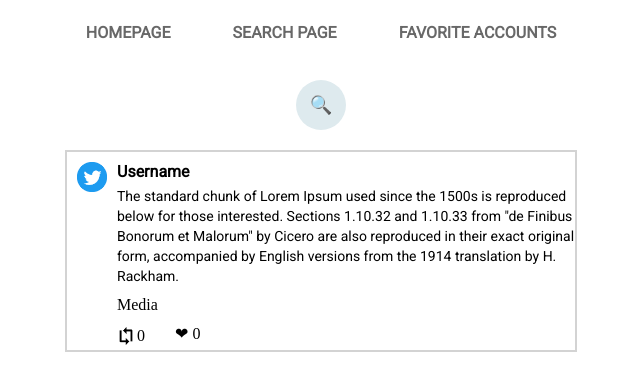
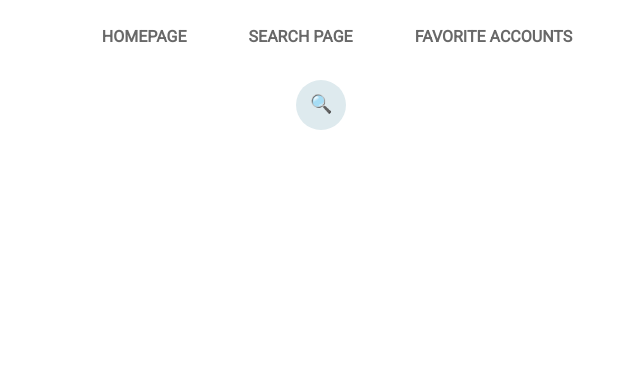
Before and after one commit to RaymondQuocDang/Twitter-App, a React (Create React App) app in the folder twitter-app/: page /search-page in a window 1280 px wide. Shown: the top 390 px of the page, without its empty margins (319-959 px from the left). Built offline with nearby package versions, Linux system fonts and the light colour scheme.

Commit message:
Connected back end to font end for Search Page

```diff
--- a/twitter-app/package.json
+++ b/twitter-app/package.json
@@ -6,7 +6,10 @@
     "@testing-library/jest-dom": "^5.16.5",
     "@testing-library/react": "^13.3.0",
     "@testing-library/user-event": "^13.5.0",
+    "axios": "^0.27.2",
+    "bootstrap": "^5.2.0",
     "react": "^18.2.0",
+    "react-bootstrap": "^2.5.0",
     "react-dom": "^18.2.0",
     "react-scripts": "^5.0.1",
     "web-vitals": "^2.1.4"
@@ -37,5 +40,6 @@
   },
   "devDependencies": {
     "react-router-dom": "^6.3.0"
-  }
+  },
+  "proxy": "http://127.0.0.1:5000/"
 }
--- a/twitter-app/src/App.js
+++ b/twitter-app/src/App.js
@@ -5,9 +5,7 @@ import SearchPage from './components/SearchPage';
 import FavoriteAccounts from './components/FavoriteAccounts';
 import { BrowserRouter as Router, Route, Routes } from 'react-router-dom';
 
-
 function App() {
-
 
   return (
     <Router>
--- a/twitter-app/src/components/SearchPage.css
+++ b/twitter-app/src/components/SearchPage.css
@@ -50,6 +50,10 @@
     background-color:transparent;
 }
 
+.btn-search p {
+    margin-top: 10px;
+}
+
 .btn-search:focus ~ .input-search{
     width: 600px;
     border-radius: 0px;
@@ -71,7 +75,8 @@
     width: 40%;
     margin-left: auto;
     margin-right: auto;
-    border: 1px solid lightgrey;
+    border-right: 1px solid lightgrey;
+    border-left: 1px solid lightgrey;
 }
 
 .tweet-flex-container {
@@ -84,7 +89,8 @@
 }
 
 .profile-pic {
-    height: 30px;
+    height: 40px;
+    border-radius: 50%;
 }
 
 .content-flex-container {
@@ -99,10 +105,10 @@
 }
 
 .text {
-    margin-top: 5px;
+    margin-top: 15px;
     font-family: Roboto, Arial, Helvetica, sans-serif;
-    font-size: 14px;
-    line-height: 20px;
+    font-size: 15px;
+    line-height: 22px;
 }
 
 .retweet-likes-container {
@@ -111,20 +117,42 @@
     margin-bottom: 5px;
 }
 
+.media-container {
+    margin-top: 10px;
+}
+
 .media {
-    margin-top: 10px;
+    max-width: 90%;
+    border-radius: 10px;
+    max-height: 600px;
 }
 
 .retweets-container {
     display: flex;
-    margin-top: 3px;
+    width: 50px;
+    box-sizing: border-box;
 }
 
 .retweet-symbol {
-    height: 18px;
+    height: 16px;
     margin-right: 2px;
+    margin-top: 2px
+}
+
+.retweet-count {
+    font-size: 14px;
 }
 
 .likes {
-    margin-left: 30px;
+    margin-left: 50px;
+    font-size: 14px;
 }
+
+.warning-alert {
+    display: flex;
+    width: 30%;
+    margin-left: auto;
+    margin-right: auto;
+    justify-content: center;
+    height: 60px;
+}
--- a/twitter-app/src/components/SearchPage.js
+++ b/twitter-app/src/components/SearchPage.js
@@ -1,35 +1,123 @@
 import './SearchPage.css'
 import retweetSymbol from './images/retweet.png'
-import twitterProfilePic from './images/TwitterProfilePic.png'
+import { useState, useEffect } from 'react';
+import axios from 'axios';
+import WarningButton from './WarningButton';
+
 
 function SearchPage() {
-    return(
+
+    const [tweets, setTweets] = useState([]);
+    const [search, setSearch] = useState('');
+    const [show, setShow] = useState(false);
+
+    function searchForTweets() {
+
+        if (search === '') {
+            return;
+        }
+
+
+        if (search[0] === '@') {
+            search.slice(1)
+            searchTweetsWithUser();
+        } else {
+            searchTweetsWithContent();
+        }
+
+
+    }
+
+    async function searchTweetsWithContent () {
+        try {
+            let res = await axios.get('/tweets', {params: {'search_params': search}})
+            console.log(res.data.search_results);
+
+            if (res.data.search_results.length === 0) {
+                setShow(true);
+                return;
+            }
+
+            setTweets(res.data.search_results);
+
+        } catch (err) {
+            if (err.response) {
+                setShow(true);
+            }
+        }
+    }
+
+    async function searchTweetsWithUser () {
+        try {
+            let res = await axios.get('/usersTweets', {params: {'search_params': search}})
+            console.log(res.data.search_results);
+
+            if (res.data.search_results.length === 0) {
+                setShow(true);
+                return;
+            }
+
+            setTweets(res.data.search_results);
+
+        } catch (err) {
+            if (err.response) {
+                setShow(true);
+            }
+        }
+    }
+
+
+    function displaySearchedTweets() {
+
+        let tweetList = []
+
+        tweets.map((tweet, i) => {
+            tweetList.push(
+
+                <div key={i} className='tweet-flex-container'>
+                    <div className='pp-flex-container'>
+                        <div><img className='profile-pic' src={tweet.user.profile_image_url} alt='Twitter default profile pic'></img></div>
+                    </div>
+                    <div className='content-container'>
+                        <div className='username'>{tweet.user.name}</div>
+                        <div className='text'>{tweet.full_text}</div>
+                        {(() => {
+                            if (tweet.hasOwnProperty('extended_entities')) {
+                                return (<div className='media-container'><img className='media' src={tweet.extended_entities.media[0].media_url}></img></div>)
+                            }
+                        })()}
+                        <div className='retweet-likes-container'>
+                            <div className='retweets-container'>
+                                <img className='retweet-symbol' src={retweetSymbol} alt='Retweet symbol'></img>
+                                <p className='retweet-count'>{tweet.retweet_count.toLocaleString('en-US')}</p>
+                            </div>
+                            <div className='likes'>♡ {tweet.favorite_count.toLocaleString('en-US')}</div>
+                        </div>
+                    </div>
+                </div>
+            )
+        })
+
+        return tweetList
+    }
+
+    const tweetList = displaySearchedTweets();
+
+
+
+    return (
         <div className='search-page'>
+            <WarningButton setShow={setShow} show={show} />
             <div className='search-box-container'>
                 <div className="search-box">
-                    <button className="btn-search"><p>🔍</p></button>
-                    <input type="text" className="input-search" placeholder="Type to Search..." />
+                    <button className="btn-search" onClick={() => searchForTweets()}><p>🔍</p></button>
+                    <input type="text" className="input-search" placeholder="Type to Search..." onChange={(e) => setSearch(e.target.value)} />
                 </div>
             </div>
             <div className='tweet-wrapper'>
-                <div className='tweet-flex-container'>
-                    <div className='pp-flex-container'>
-                        <div><img className='profile-pic' src={twitterProfilePic} alt='Twitter default profile pic'></img></div>
-                    </div>
-                    <div className='content-container'>
-                        <div className='username'>Username</div>
-                        <div className='text'>The standard chunk of Lorem Ipsum used since the 1500s is reproduced below for those interested. Sections 1.10.32 and 1.10.33 from "de Finibus Bonorum et Malorum" by Cicero are also reproduced in their exact original form, accompanied by English versions from the 1914 translation by H. Rackham.</div>
-                        <div className='media'>Media</div>
-                        <div className='retweet-likes-container'>
-                            <div className='retweets-container'>
-                                <img className='retweet-symbol' src={retweetSymbol} alt='Retweet symbol'></img>
-                                <p>0</p>
-                            </div>
-                            <div className='likes'>❤ 0</div>
-                        </div>
-                    </div>
-                </div>
+                {tweetList}
             </div>
+
         </div>
 
     );
--- /dev/null
+++ b/twitter-app/src/components/WarningButton.js
@@ -0,0 +1,17 @@
+import React, { useState } from 'react';
+import Alert from 'react-bootstrap/Alert';
+import './SearchPage.css'
+
+function WarningButton({ show, setShow }) {
+
+  if (show) {
+    return (
+      <Alert className='warning-alert' variant="warning" onClose={() => setShow(false)} dismissible>
+        <p>Sorry, could not find what you're looking for.</p>
+      </Alert>
+    );
+  }
+}
+
+
+export default WarningButton;
--- a/twitter-app/src/index.js
+++ b/twitter-app/src/index.js
@@ -2,6 +2,7 @@ import React from 'react';
 import ReactDOM from 'react-dom/client';
 import App from './App';
 import './index.css';
+import '../node_modules/bootstrap/dist/css/bootstrap.min.css';
 
 const root = ReactDOM.createRoot(document.getElementById('root'));
 root.render(
```
Also changed, not shown: 2 other files (tests, documents, lock files or other folders).
